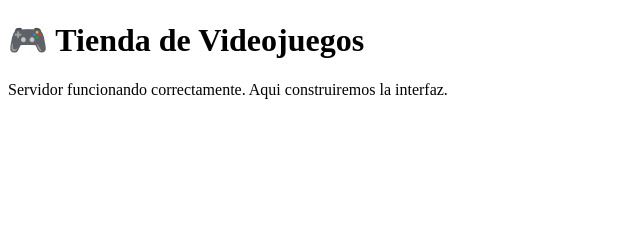
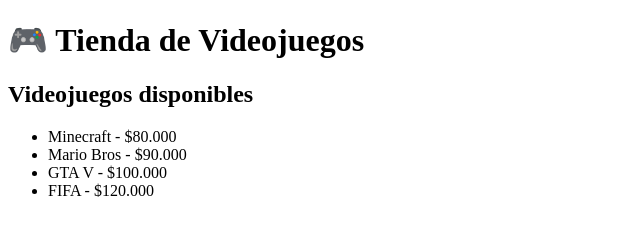
Before and after one commit to MaurelloXD/julian, a website: page views/index.html in a window 1280 px wide. Shown: the whole page, without its empty margins (0-640 px from the left). Drawn offline with Linux system fonts and the light colour scheme.

Commit message:
Crear primera View
Se agrega una interfaz visual con datos de ejemplo escritos directamente
en el HTML (hardcoded). Sirve para ver algo en pantalla rapido, pero
todavia no esta conectada a ningun dato real: eso viene despues.

```diff
--- a/views/index.html
+++ b/views/index.html
@@ -3,9 +3,30 @@
 <head>
   <meta charset="UTF-8">
   <title>Tienda de Videojuegos</title>
+  <link rel="stylesheet" href="/css/styles.css">
 </head>
 <body>
-  <h1>🎮 Tienda de Videojuegos</h1>
-  <p>Servidor funcionando correctamente. Aqui construiremos la interfaz.</p>
+  <header>
+    <h1>🎮 Tienda de Videojuegos</h1>
+  </header>
+
+  <main>
+    <!--
+      NOTA PEDAGOGICA:
+      Esta lista todavia esta "quemada" (escrita a mano en el HTML).
+      Todavia no viene del servidor ni de ningun archivo de datos.
+      Eso es justamente lo que vamos a resolver en los siguientes commits
+      cuando conectemos esta Vista con el Modelo a traves del Controlador.
+    -->
+    <section id="lista-videojuegos">
+      <h2>Videojuegos disponibles</h2>
+      <ul>
+        <li>Minecraft - $80.000</li>
+        <li>Mario Bros - $90.000</li>
+        <li>GTA V - $100.000</li>
+        <li>FIFA - $120.000</li>
+      </ul>
+    </section>
+  </main>
 </body>
 </html>
```
Also changed, not shown: public/css/styles.css (added).
